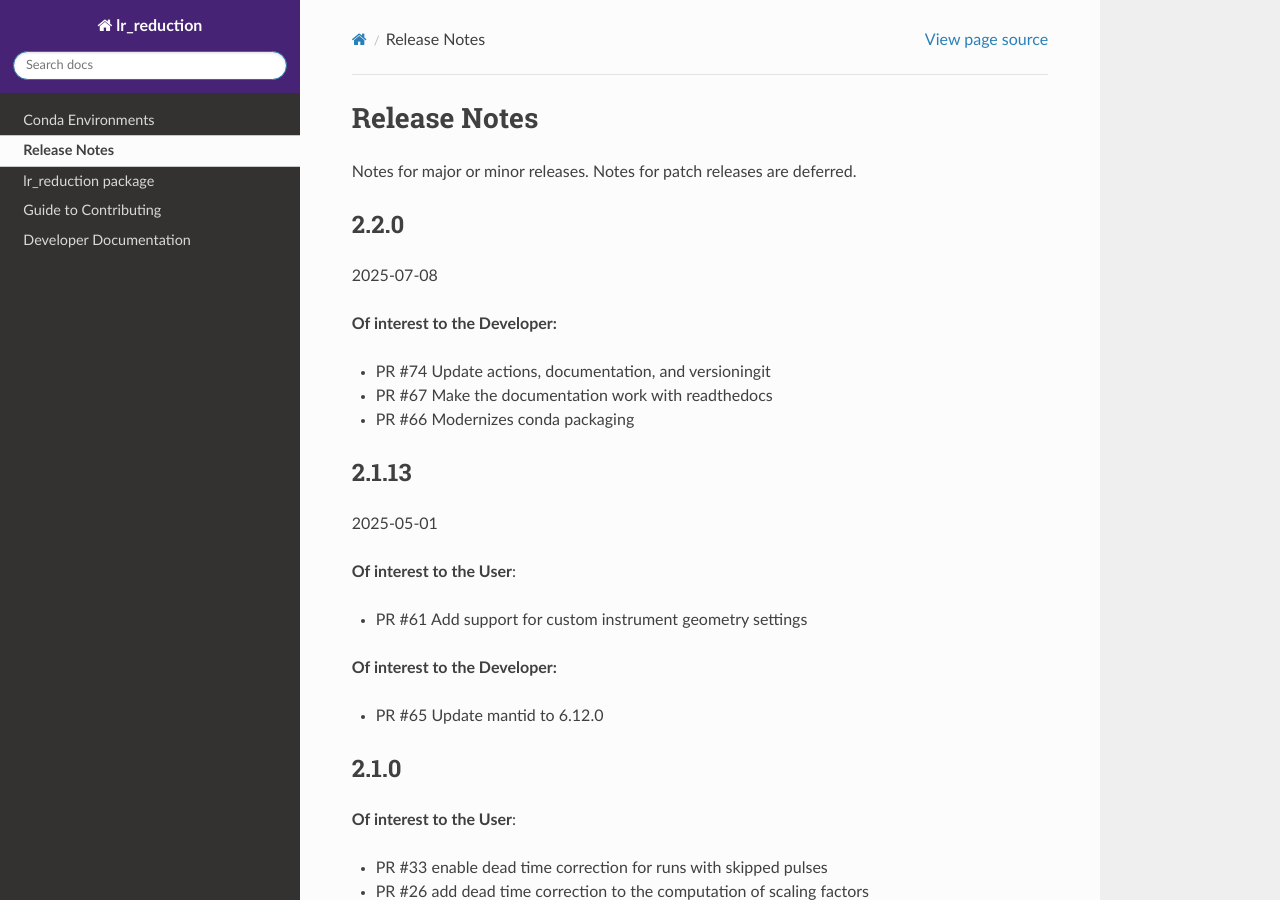
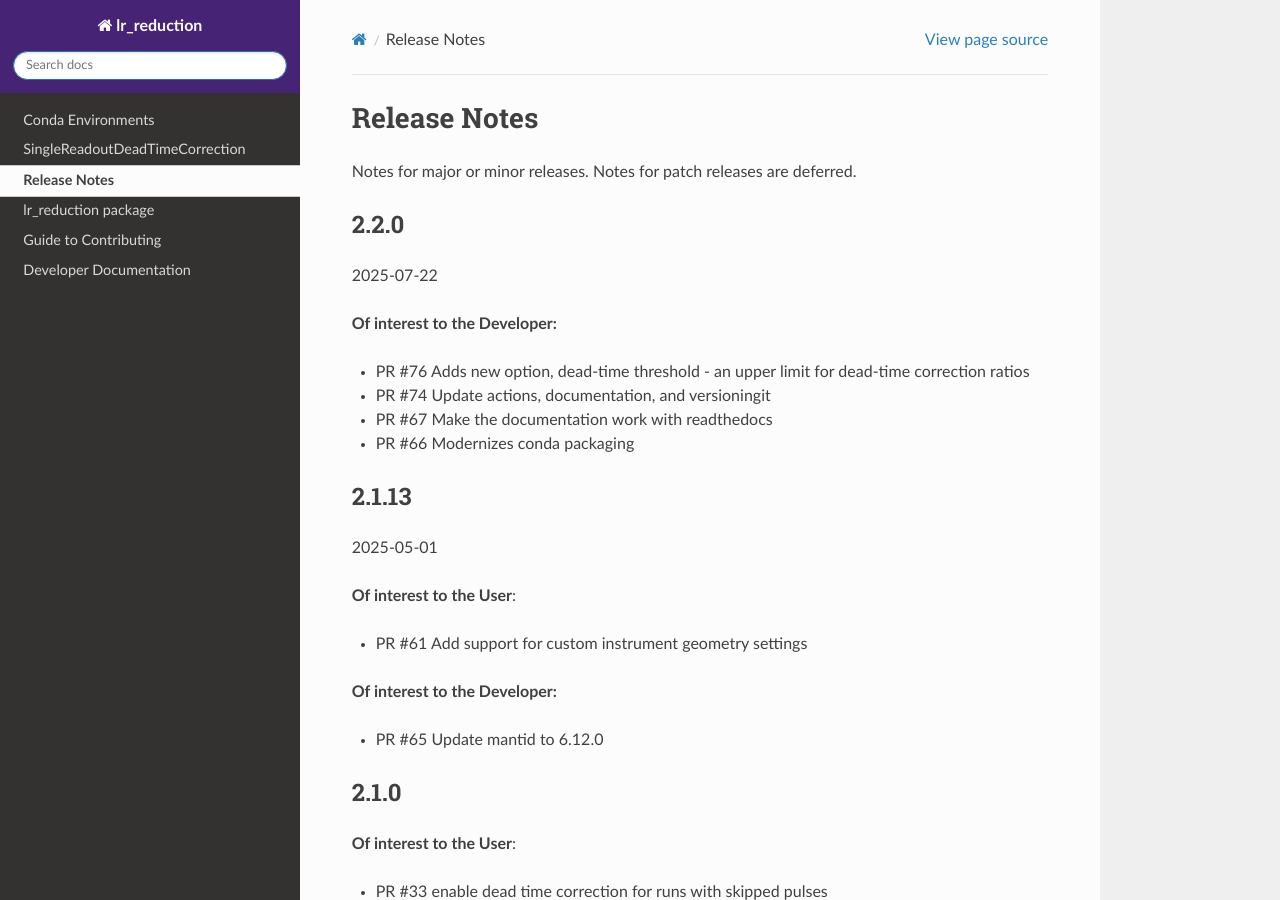
Before and after one commit to neutrons/LiquidsReflectometer, a Sphinx documentation site: the page built from docs/release_notes.rst, in a window 1280 px wide and 900 px high. Built offline with Sphinx 7.4.7 and the Read the Docs theme 3.1.0, drawn with Linux system fonts in a browser that asks for light colours; the version number is read from the project's files by our own code.

Commit message:
release note and fix docs build

```diff
--- a/docs/index.rst
+++ b/docs/index.rst
@@ -10,6 +10,7 @@ User Guide
    :titlesonly:
 
    user/conda_environments
+   user/dead_time_correction
    release_notes
 
 Contacting the Team
--- a/docs/release_notes.rst
+++ b/docs/release_notes.rst
@@ -23,10 +23,11 @@ Notes for major or minor releases. Notes for patch releases are deferred.
 
 2.2.0
 ------
-2025-07-08
+2025-07-22
 
 **Of interest to the Developer:**
 
+- PR #76 Adds new option, dead-time threshold - an upper limit for dead-time correction ratios
 - PR #74 Update actions, documentation, and versioningit
 - PR #67 Make the documentation work with readthedocs
 - PR #66 Modernizes conda packaging
```
